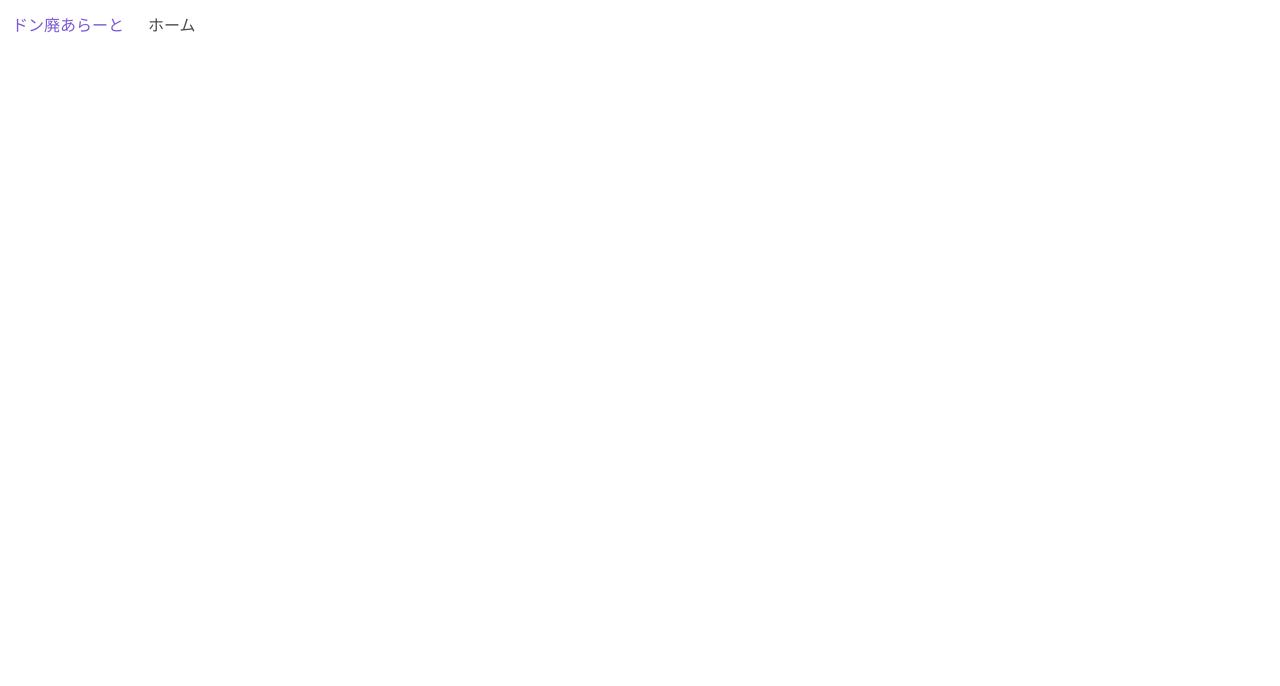
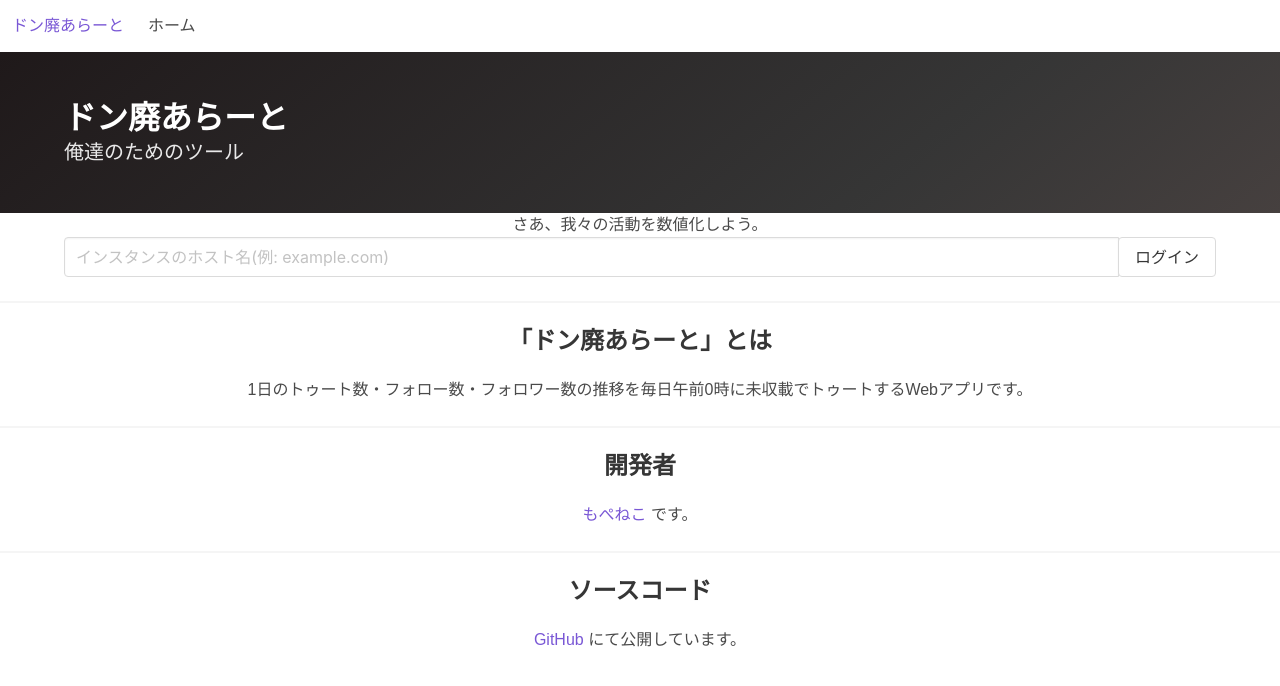
Before and after one commit to mopeneko/donhaialert, a Vue app in the folder web/: page / in a window 1280 px wide. Shown: the top 686 px of the page. Built offline with nearby package versions, Linux system fonts and the light colour scheme.

Commit message:
フロントエンドを作成

```diff
--- a/web/src/main.ts
+++ b/web/src/main.ts
@@ -1,11 +1,11 @@
 import Vue from "vue";
 import App from "./App.vue";
 import router from "./router";
-import NavBar from "buefy";
+import Buefy from "buefy";
 
 Vue.config.productionTip = false;
 
-Vue.use(NavBar);
+Vue.use(Buefy);
 
 new Vue({
   router,
--- a/web/src/router/index.ts
+++ b/web/src/router/index.ts
@@ -1,6 +1,9 @@
 import Vue from "vue";
 import VueRouter, { RouteConfig } from "vue-router";
 import Home from "../views/Home.vue";
+import Callback from "../views/Callback.vue";
+import Error from "../views/Error.vue";
+import Settings from "../views/Settings.vue";
 
 Vue.use(VueRouter);
 
@@ -9,6 +12,21 @@ const routes: Array<RouteConfig> = [
     path: "/",
     name: "Home",
     component: Home
+  },
+  {
+    path: "/callback",
+    name: "Callback",
+    component: Callback
+  },
+  {
+    path: "/error",
+    name: "Error",
+    component: Error
+  },
+  {
+    path: "/settings",
+    name: "Settings",
+    component: Settings
   }
 ];
 
--- /dev/null
+++ b/web/src/views/Callback.vue
@@ -0,0 +1,36 @@
+<template>
+  <div></div>
+</template>
+
+<script lang="ts">
+import { Vue, Component } from "vue-property-decorator";
+
+@Component
+export default class Callback extends Vue {
+  beforeCreate() {
+    fetch("https://api.donhaialert.com/callback", {
+      method: "POST",
+      headers: {
+        "Content-Type": "application/json; charset=utf-8"
+      },
+      body: JSON.stringify({
+        code: this.$route.query.code,
+        state: this.$route.query.state
+      })
+    })
+      .then(res => {
+        if (res.ok) {
+          return res.json();
+        }
+
+        throw new Error("");
+      })
+      .then(() => {
+        this.$router.push("settings");
+      })
+      .catch(() => {
+        this.$router.push("error");
+      });
+  }
+}
+</script>
--- /dev/null
+++ b/web/src/views/Error.vue
@@ -0,0 +1,13 @@
+<template>
+  <div class="has-text-centered">
+    <p>エラーが起きました。</p>
+    <b-button tag="router-link" to="/" type="link">ホームへ戻る</b-button>
+  </div>
+</template>
+
+<script lang="ts">
+import { Vue, Component } from "vue-property-decorator";
+
+@Component
+export default class Error extends Vue {}
+</script>
--- a/web/src/views/Home.vue
+++ b/web/src/views/Home.vue
@@ -1,10 +1,78 @@
 <template>
-  <div></div>
+  <div>
+    <section class="hero is-dark is-bold">
+      <div class="hero-body">
+        <div class="container">
+          <h1 class="title">ドン廃あらーと</h1>
+          <h2 class="subtitle">俺達のためのツール</h2>
+        </div>
+      </div>
+    </section>
+
+    <p class="has-text-centered">さあ、我々の活動を数値化しよう。</p>
+
+    <section>
+      <div class="container">
+        <b-field>
+          <b-input
+            v-model="host"
+            expanded
+            placeholder="インスタンスのホスト名(例: example.com)"
+          >
+          </b-input>
+          <b-button @click="login">ログイン</b-button>
+        </b-field>
+      </div>
+    </section>
+
+    <hr />
+
+    <section class="has-text-centered">
+      <p class="title is-4">「ドン廃あらーと」とは</p>
+      <p>
+        1日のトゥート数・フォロー数・フォロワー数の推移を毎日午前0時に未収載でトゥートするWebアプリです。
+      </p>
+
+      <hr />
+
+      <p class="title is-4">開発者</p>
+      <p><a href="https//lem0n.cc" target="_blank">もぺねこ</a> です。</p>
+
+      <hr />
+
+      <p class="title is-4">ソースコード</p>
+      <p>
+        <a href="https://github.com/mopeneko/donhaialert" target="_blank">
+          GitHub
+        </a>
+        にて公開しています。
+      </p>
+    </section>
+  </div>
 </template>
 
 <script lang="ts">
 import { Vue, Component } from "vue-property-decorator";
 
 @Component
-export default class Home extends Vue {}
+export default class Home extends Vue {
+  host = "";
+
+  login() {
+    fetch(`https://api.donhaialert.com/auth?host=${this.host}`)
+      .then(res => {
+        if (res.ok) {
+          return res.json();
+        }
+
+        alert(`レスポンスが異常です。status code = ${res.status}`);
+      })
+      .then(j => {
+        document.location.href = j["message"];
+      })
+      .catch(err => {
+        alert(err);
+      });
+  }
+}
 </script>
--- /dev/null
+++ b/web/src/views/Settings.vue
@@ -0,0 +1,28 @@
+<template>
+  <div class="has-text-centered">
+    <b-button @click="changeSettings('POST')">登録</b-button>
+    <b-button @click="changeSettings('DELETE')">解除</b-button>
+  </div>
+</template>
+
+<script lang="ts">
+import { Vue, Component } from "vue-property-decorator";
+
+@Component
+export default class Settings extends Vue {
+  changeSettings(method: string) {
+    fetch("https://api/donhaialert.com/settings", {
+      method
+    })
+      .then(res => {
+        if (res.ok) {
+          this.$router.push("/");
+        }
+        throw new Error("");
+      })
+      .catch(() => {
+        this.$router.push("/error");
+      });
+  }
+}
+</script>
```
Also changed, not shown: 1 other file (tests, documents, lock files or other folders).
